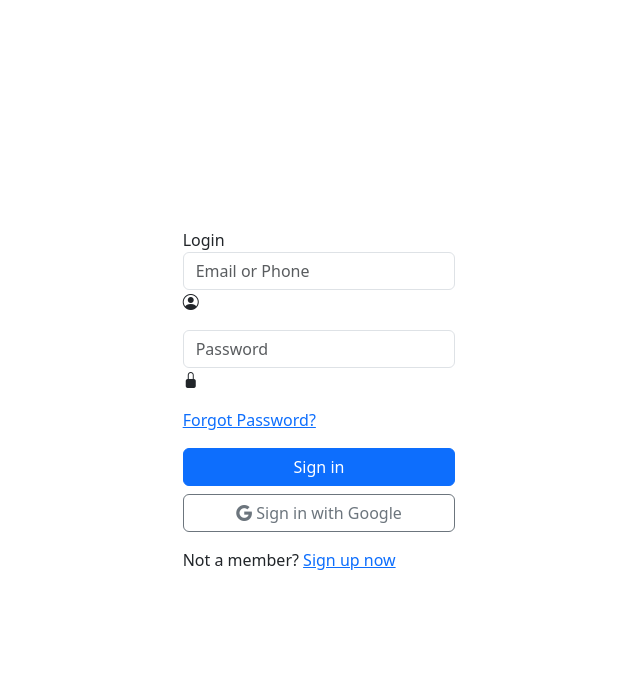
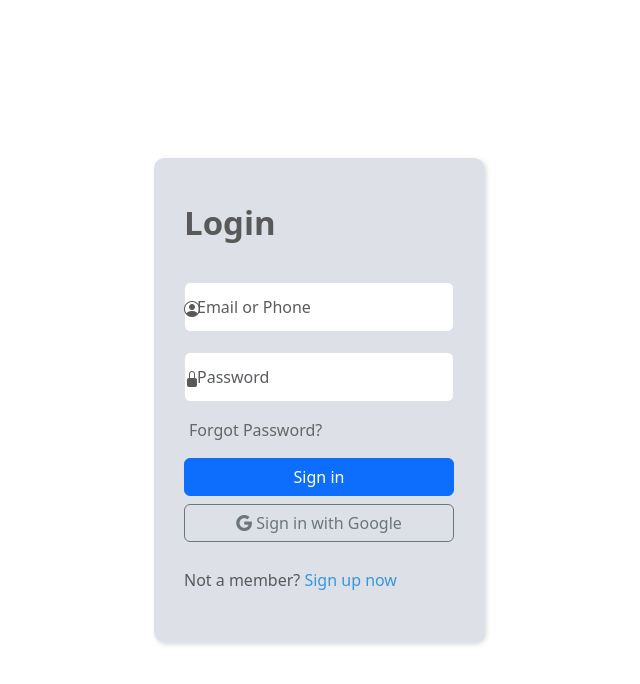
Before and after one commit to allysarebato/google-login, a plain HTML site: page index.html in a window 1280 px wide. Shown: the whole page, without its empty margins (321-961 px from the left). Drawn offline with nearby package versions, Linux system fonts and the light colour scheme.

Commit message:
Update index.html

```diff
--- a/index.html
+++ b/index.html
@@ -4,7 +4,7 @@
     <meta charset="UTF-8">
     <meta name="viewport" content="width=device-width, initial-scale=1.0">
     <title>Allysa Rebato</title>
-    <link rel="stylesheet" href="styles.css">
+    <link rel="stylesheet" href="syles.css">
     <link href="https://cdn.jsdelivr.net/npm/bootstrap@5.3.3/dist/css/bootstrap.min.css" rel="stylesheet" integrity="sha384-QWTKZyjpPEjISv5WaRU9OFeRpok6YctnYmDr5pNlyT2bRjXh0JMhjY6hW+ALEwIH" crossorigin="anonymous">
     <link rel="stylesheet" href="https://cdn.jsdelivr.net/npm/bootstrap-icons@1.5.0/font/bootstrap-icons.css">
 </head>
```
